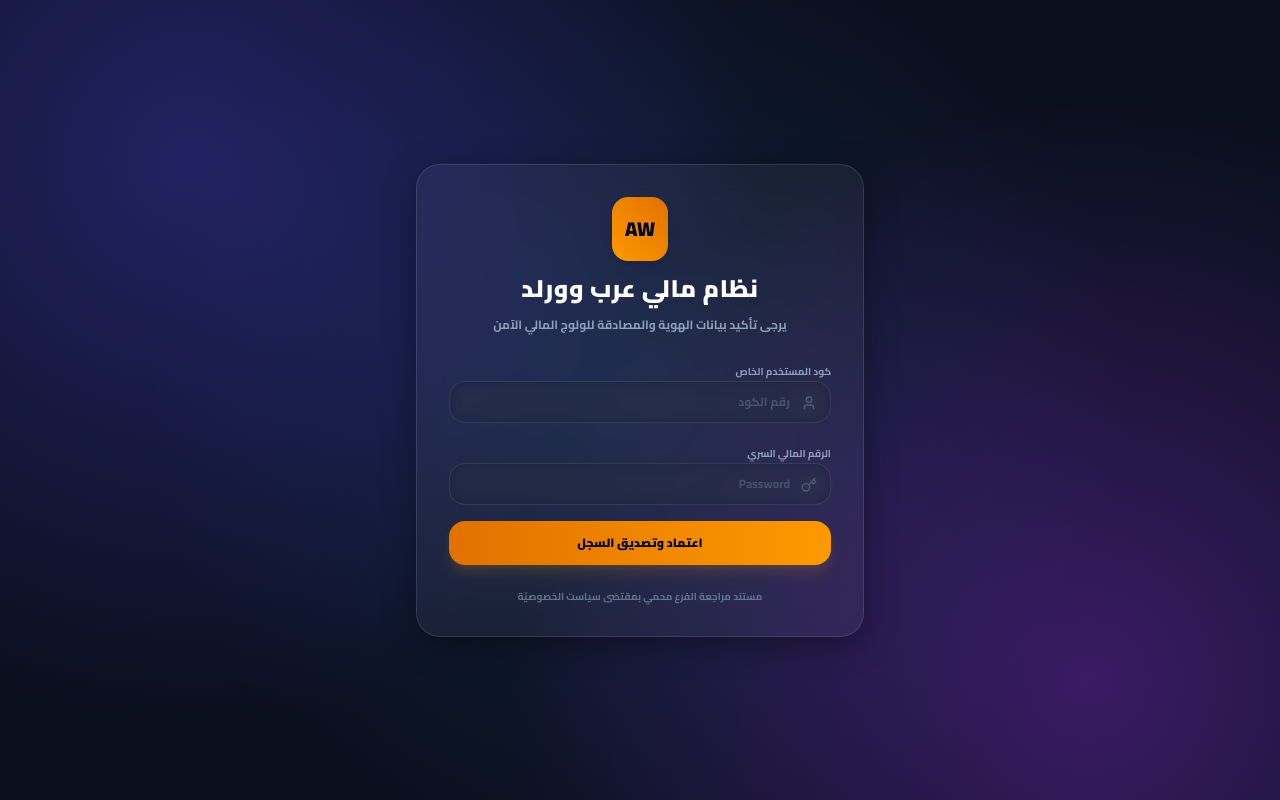
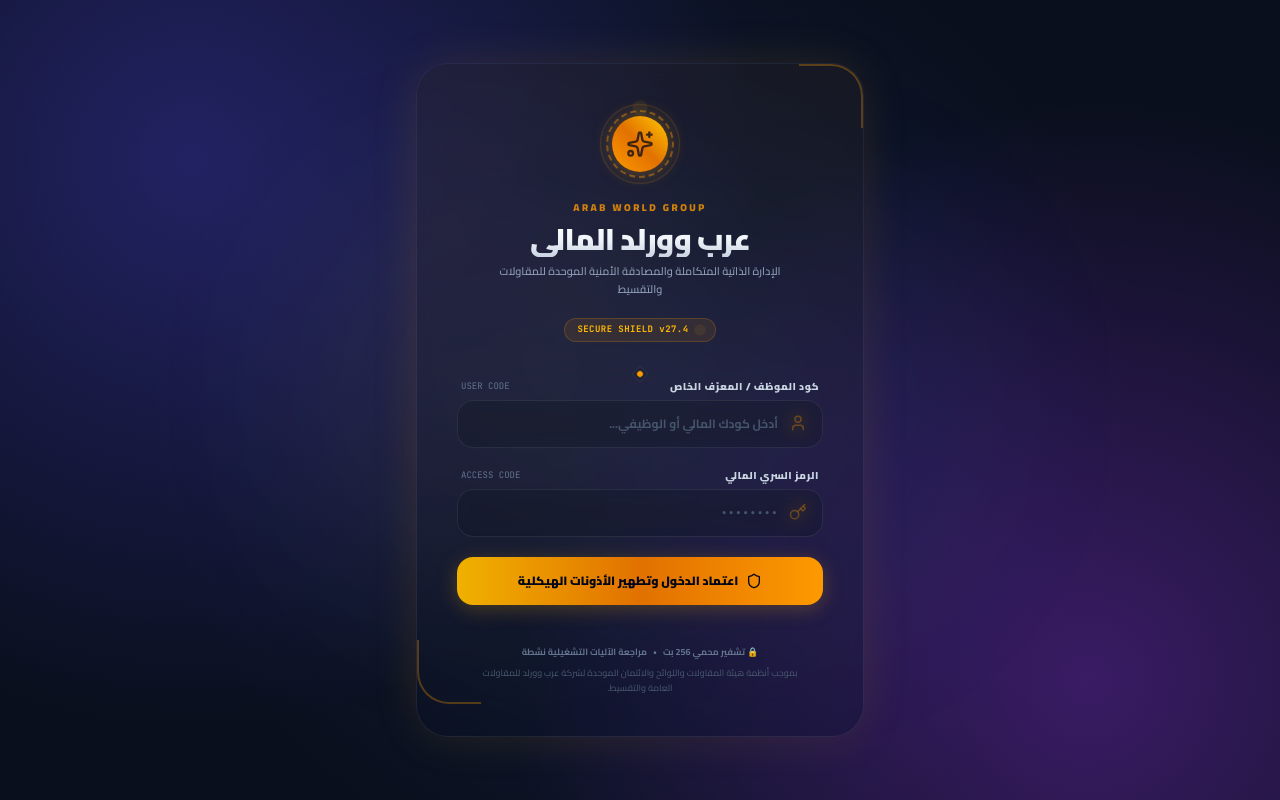
Before and after one commit to ARAB-rgb/123, a React (Vite) app: page / in a window 1280 px wide. Built offline with nearby package versions, Linux system fonts and the light colour scheme.

Commit message:
feat(ui): redesign authentication layout
Enhance the login interface with a premium aesthetic, including decorative ambient lighting, glassmorphism effects, and refined branding elements.

```diff
--- a/src/App.tsx
+++ b/src/App.tsx
@@ -1477,45 +1477,90 @@ td{border:1px solid #d8dee9;padding:8px;text-align:center;font-weight:600}
   // Auth Layout rendering check
   if (!currentUser) {
     return (
-      <div className="min-h-screen flex items-center justify-center mesh-gradient p-4 text-right" dir="rtl">
+      <div className="min-h-screen flex items-center justify-center mesh-gradient p-4 text-right selection:bg-amber-500/30 select-none overflow-hidden relative" dir="rtl">
         <Toast toasts={toasts} removeToast={removeToast} />
 
-        <div className="w-full max-w-md glass-card p-8 rounded-3xl space-y-6">
-          <div className="text-center space-y-3">
-            <div className="w-14 h-16 bg-gradient-to-tr from-amber-500 to-amber-600 rounded-2xl mx-auto shadow-lg flex items-center justify-center relative">
-              <span className="text-slate-950 font-black text-xl">AW</span>
+        {/* Absolute Decorative Golden Ambient Lights */}
+        <div className="absolute top-1/4 left-1/4 w-96 h-96 bg-amber-500/10 rounded-full blur-[120px] pointer-events-none animate-pulse"></div>
+        <div className="absolute bottom-1/4 right-1/4 w-96 h-96 bg-indigo-500/10 rounded-full blur-[120px] pointer-events-none animate-pulse"></div>
+
+        {/* Core Luxury Card */}
+        <div className="w-full max-w-md bg-slate-950/40 backdrop-blur-2xl border border-amber-500/25 p-10 rounded-[32px] space-y-8 relative shadow-[0_0_50px_-5px_rgba(245,158,11,0.15)] overflow-hidden before:absolute before:inset-0 before:bg-gradient-to-b before:from-amber-500/5 before:to-transparent before:pointer-events-none">
+
+          {/* Subtle Corner Golden Aesthetics */}
+          <div className="absolute top-0 right-0 w-16 h-16 border-t-2 border-r-2 border-amber-500/30 rounded-tr-[32px] pointer-events-none"></div>
+          <div className="absolute bottom-0 left-0 w-16 h-16 border-b-2 border-l-2 border-amber-500/30 rounded-bl-[32px] pointer-events-none"></div>
+
+          {/* Premium Branded Seal Header */}
+          <div className="text-center space-y-4 relative z-10">
+            {/* Multi-ring Royal Emblem */}
+            <div className="relative w-20 h-20 mx-auto flex items-center justify-center">
+              <div className="absolute inset-0 rounded-full border border-amber-500/20 animate-[spin_12s_linear_infinite]"></div>
+              <div className="absolute inset-1.5 rounded-full border-2 border-dashed border-amber-500/40"></div>
+              <div className="absolute inset-3 bg-gradient-to-tr from-amber-500 via-amber-600 to-yellow-400 rounded-full shadow-[0_0_20px_rgba(245,158,11,0.4)] flex items-center justify-center">
+                <Sparkles className="w-7 h-7 text-slate-950 animate-pulse" />
+              </div>
+              {/* Floating Orbit Beads */}
+              <div className="absolute top-0 left-1/2 -ml-1 w-2 h-2 bg-amber-400 rounded-full animate-ping"></div>
             </div>
-            <h1 className="text-2xl font-black text-white tracking-wide">نظام مالي عرب وورلد</h1>
-            <p className="text-xs font-bold text-slate-400">يرجى تأكيد بيانات الهوية والمصادقة للولوج المالي الآمن</p>
+
+            <div className="space-y-1.5">
+              <h2 className="text-[10px] tracking-[0.25em] font-black text-amber-500/80 uppercase font-sans">ARAB WORLD GROUP</h2>
+              <h1 className="text-3xl font-black tracking-tight text-transparent bg-clip-text bg-gradient-to-b from-white via-slate-100 to-slate-300">
+                عرب وورلد المالي
+              </h1>
+              <p className="text-[11px] font-medium text-slate-400 max-w-xs mx-auto leading-relaxed">
+                الإدارة الذاتية المتكاملة والمصادقة الأمنية الموحدة للمقاولات والتقسيط
+              </p>
+            </div>
+
+            {/* Glowing Status Badge */}
+            <div className="inline-flex items-center gap-2 px-3 py-1 bg-amber-500/10 border border-amber-500/20 rounded-full">
+              <span className="w-1.5 h-1.5 bg-amber-400 rounded-full animate-ping"></span>
+              <span className="text-[9px] font-bold text-amber-400 font-mono tracking-wider">SECURE SHIELD v27.4</span>
+            </div>
           </div>
 
-          <form onSubmit={handleLogin} className="space-y-4">
-            <div className="space-y-1">
-              <label className="text-[10px] font-bold text-slate-400">كود المستخدم الخاص</label>
-              <div className="relative">
-                <User className="absolute right-3.5 top-3.5 w-4 h-4 text-slate-500" />
+          {/* Divider */}
+          <div className="relative h-px bg-gradient-to-r from-transparent via-slate-800 to-transparent my-1">
+            <span className="absolute left-1/2 -top-1.5 -ml-1.5 w-3 h-3 bg-slate-950 border border-slate-800 rotate-45 flex items-center justify-center">
+              <span className="w-1.5 h-1.5 bg-amber-500 rounded-full"></span>
+            </span>
+          </div>
+
+          <form onSubmit={handleLogin} className="space-y-5 relative z-10">
+            <div className="space-y-1.5">
+              <div className="flex justify-between items-center px-1">
+                <label className="text-[10px] font-black tracking-wider text-slate-300">كود الموظف / المعرّف الخاص</label>
+                <span className="text-[9px] text-slate-500 font-mono">USER CODE</span>
+              </div>
+              <div className="relative h-12">
+                <User className="absolute right-4 top-3.5 w-4.5 h-4.5 text-amber-500/60 transition-colors duration-200" />
                 <input
                   required
                   type="text"
-                  placeholder="رقم الكود"
+                  placeholder="أدخل كودك المالي أو الوظيفي..."
                   value={loginCode}
                   onChange={(e) => setLoginCode(e.target.value)}
-                  className="w-full pl-3 pr-10 py-3 glass-input rounded-2xl text-xs font-bold text-white placeholder-slate-600 focus:outline-none transition-colors"
+                  className="w-full h-full pl-4 pr-11 py-3 bg-slate-950/60 border border-slate-800/80 rounded-2xl text-xs font-bold text-white placeholder-slate-600 focus:outline-none focus:border-amber-500/85 focus:shadow-[0_0_15px_rgba(245,158,11,0.15)] transition-all"
                 />
               </div>
             </div>
 
-            <div className="space-y-1">
-              <label className="text-[10px] font-bold text-slate-400">الرقم المالي السري</label>
-              <div className="relative">
-                <Key className="absolute right-3.5 top-3.5 w-4 h-4 text-slate-500" />
+            <div className="space-y-1.5">
+              <div className="flex justify-between items-center px-1">
+                <label className="text-[10px] font-black tracking-wider text-slate-300">الرمز السري المالي</label>
+                <span className="text-[9px] text-slate-500 font-mono">ACCESS CODE</span>
+              </div>
+              <div className="relative h-12">
+                <Key className="absolute right-4 top-3.5 w-4.5 h-4.5 text-amber-500/60 transition-colors duration-200" />
                 <input
                   required
                   type="password"
-                  placeholder="Password"
+                  placeholder="••••••••"
                   value={loginPass}
                   onChange={(e) => setLoginPass(e.target.value)}
-                  className="w-full pl-3 pr-10 py-3 glass-input rounded-2xl text-xs font-bold text-white placeholder-slate-600 focus:outline-none transition-colors"
+                  className="w-full h-full pl-4 pr-11 py-3 bg-slate-950/60 border border-slate-800/80 rounded-2xl text-xs font-bold text-white placeholder-slate-600 focus:outline-none focus:border-amber-500/85 focus:shadow-[0_0_15px_rgba(245,158,11,0.15)] transition-all font-mono"
                 />
               </div>
             </div>
@@ -1523,15 +1568,33 @@ td{border:1px solid #d8dee9;padding:8px;text-align:center;font-weight:600}
             <button
               disabled={isLoading}
               type="submit"
-              className="w-full py-3.5 bg-gradient-to-l from-amber-500 to-amber-600 text-slate-950 font-black rounded-2xl text-xs hover:from-amber-400 hover:to-amber-500 transition-all shadow-lg shadow-amber-500/15 cursor-pointer disabled:opacity-50 glass-btn"
+              className="w-full h-12 bg-gradient-to-l from-amber-500 via-amber-600 to-yellow-500 text-slate-950 font-black rounded-2xl text-xs hover:from-amber-400 hover:to-amber-500 transition-all shadow-[0_4px_20px_rgba(245,158,11,0.25)] hover:shadow-[0_4px_30px_rgba(245,158,11,0.4)] hover:scale-[1.01] active:scale-[0.99] cursor-pointer disabled:opacity-50 flex items-center justify-center gap-2"
             >
-              {isLoading ? "تسجيل مالي آمن جاري..." : "اعتماد وتصديق السجل"}
+              {isLoading ? (
+                <>
+                  <RefreshCw className="w-4 h-4 animate-spin text-slate-950" />
+                  <span>تأمين الاتصال وبناء الجلسة...</span>
+                </>
+              ) : (
+                <>
+                  <Shield className="w-4 h-4 text-slate-950" />
+                  <span>اعتماد الدخول وتطهير الأذونات الهيكلية</span>
+                </>
+              )}
             </button>
           </form>
 
-          <p className="text-center text-[10px] font-bold text-slate-500">
-            مستند مراجعة الفرع محمي بمقتضى سياست الخصوصيّة
-          </p>
+          {/* Footer branding */}
+          <div className="pt-2 text-center space-y-2 relative z-10">
+            <div className="flex items-center justify-center gap-1.5 text-[9px] text-slate-500 font-bold">
+              <span>🔒 تشفير محمي 256 بت</span>
+              <span>•</span>
+              <span>مراجعة الآليات التشغيلية نشطة</span>
+            </div>
+            <p className="text-[9px] font-medium text-slate-600 leading-relaxed max-w-xs mx-auto">
+              بموجب أنظمة هيئة المقاولات واللوائح والائتمان الموحدة لشركة عرب وورلد للمقاولات العامة والتقسيط.
+            </p>
+          </div>
         </div>
       </div>
     );
@@ -1635,37 +1698,46 @@ td{border:1px solid #d8dee9;padding:8px;text-align:center;font-weight:600}
       <div className="flex-1 flex flex-col overflow-hidden">
 
         {/* Responsive Navbar heading with glowing sparkles */}
-        <header className="bg-white/5 backdrop-blur-lg border-b border-white/5 p-4 md:p-5 shrink-0 flex flex-col sm:flex-row gap-4 justify-between items-center z-10 text-right">
-          <div className="flex items-center gap-2">
-            <Sparkles className="w-4 h-4 text-amber-500 animate-pulse" />
-            <h1 className="text-sm md:text-base font-black text-white">شركة عرب وورلد للمقاولات العامة والتقسيط</h1>
+        <header className="bg-slate-950/40 backdrop-blur-2xl border-b border-amber-500/10 p-5 shrink-0 flex flex-col lg:flex-row gap-5 justify-between items-center z-10 text-right relative overflow-hidden before:absolute before:bottom-0 before:left-0 before:right-0 before:h-[1px] before:bg-gradient-to-r before:from-transparent before:via-amber-500/20 before:to-transparent">
+          <div className="flex items-center gap-3">
+            <div className="w-10 h-10 bg-gradient-to-br from-amber-500 to-yellow-500 rounded-xl flex items-center justify-center shadow-[0_0_15px_rgba(245,158,11,0.2)]">
+              <Sparkles className="w-5 h-5 text-slate-950 animate-pulse" />
+            </div>
+            <div>
+              <h1 className="text-base md:text-lg font-black tracking-tight text-white flex items-center gap-2 font-sans">
+                <span>شركة</span>
+                <span className="text-transparent bg-clip-text bg-gradient-to-l from-amber-400 via-yellow-200 to-amber-500 drop-shadow-[0_2px_10px_rgba(245,158,11,0.15)]">عرب وورلد</span>
+                <span className="text-xs font-bold text-slate-300">للمقاولات العامة والتقسيط</span>
+              </h1>
+              <p className="text-[9px] text-slate-400 font-medium tracking-wide mt-0.5">البوابة الإدارية والمنظومة الحسابية المتكاملة الموثقة</p>
+            </div>
           </div>
 
-          <div className="flex flex-wrap items-center gap-3">
+          <div className="flex flex-wrap items-center gap-3.5">
             {/* رأس مال الشركة في العقود */}
-            <div className="bg-slate-900/80 border border-amber-500/20 px-3 py-1.5 rounded-xl flex items-center gap-2 text-right">
-              <div className="w-2 h-2 rounded-full bg-blue-400 animate-pulse" />
+            <div className="bg-gradient-to-b from-slate-900/60 to-slate-950/60 border border-amber-500/20 px-4 py-2 rounded-2xl flex items-center gap-3 text-right shadow-lg shadow-amber-500/5 relative before:absolute before:inset-0 before:rounded-2xl before:bg-amber-500/5 before:pointer-events-none">
+              <div className="w-2.5 h-2.5 rounded-full bg-amber-400 shadow-[0_0_8px_#f59e0b] animate-pulse" />
               <div>
-                <span className="block text-[8px] md:text-[9px] font-bold text-slate-400 leading-normal">رأس مال الشركة بالعقود</span>
-                <span className="block text-xs font-black text-blue-300 font-mono">
-                  {companyCapitalInContracts.toLocaleString()} <span className="text-[9px] font-normal">ريال</span>
+                <span className="block text-[8px] md:text-[9px] font-black text-amber-500/80 leading-normal uppercase">رأس مال الشركة بالعقود</span>
+                <span className="block text-sm font-black text-amber-100 font-mono">
+                  {companyCapitalInContracts.toLocaleString()} <span className="text-[10px] font-bold text-slate-400">ريال</span>
                 </span>
               </div>
             </div>
 
             {/* رأس مال التحصيل في العقود */}
-            <div className="bg-slate-900/80 border border-emerald-500/20 px-3 py-1.5 rounded-xl flex items-center gap-2 text-right">
-              <div className="w-2 h-2 rounded-full bg-emerald-400 animate-pulse" />
+            <div className="bg-gradient-to-b from-slate-900/60 to-slate-950/60 border border-emerald-500/20 px-4 py-2 rounded-2xl flex items-center gap-3 text-right shadow-lg shadow-emerald-500/5 relative before:absolute before:inset-0 before:rounded-2xl before:bg-emerald-500/5 before:pointer-events-none">
+              <div className="w-2.5 h-2.5 rounded-full bg-emerald-400 shadow-[0_0_8px_#10b981] animate-pulse" />
               <div>
-                <span className="block text-[8px] md:text-[9px] font-bold text-slate-400 leading-normal">رأس مال التحصيل بالعقود</span>
-                <span className="block text-xs font-black text-emerald-300 font-mono">
-                  {collectionCapitalInContracts.toLocaleString()} <span className="text-[9px] font-normal">ريال</span>
+                <span className="block text-[8px] md:text-[9px] font-black text-emerald-400 leading-normal uppercase">رأس مال التحصيل بالعقود</span>
+                <span className="block text-sm font-black text-emerald-100 font-mono">
+                  {collectionCapitalInContracts.toLocaleString()} <span className="text-[10px] font-bold text-slate-400">ريال</span>
                 </span>
               </div>
             </div>
 
-            <span className="text-[10px] font-black font-mono text-slate-300 bg-white/5 px-3.5 py-2 rounded-xl border border-white/10 shrink-0">
-              نظام مالي موحد • V27 STABLE
+            <span className="text-[10px] font-black font-sans text-amber-400 bg-amber-500/10 px-4 py-2.5 rounded-xl border border-amber-500/20 shadow-inner shrink-0">
+              🏛️ نظام ذهبي موحد • V27
             </span>
           </div>
         </header>
```
